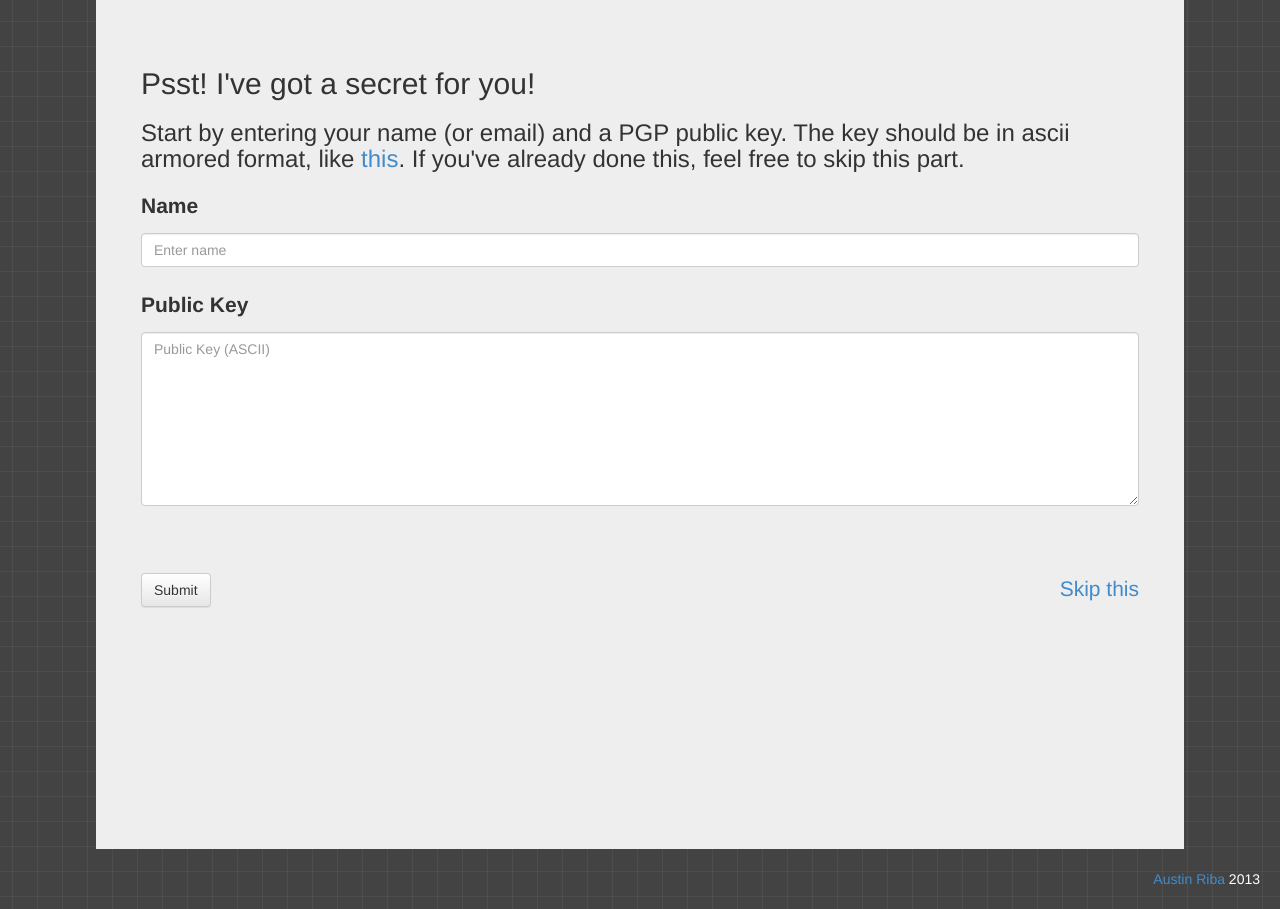
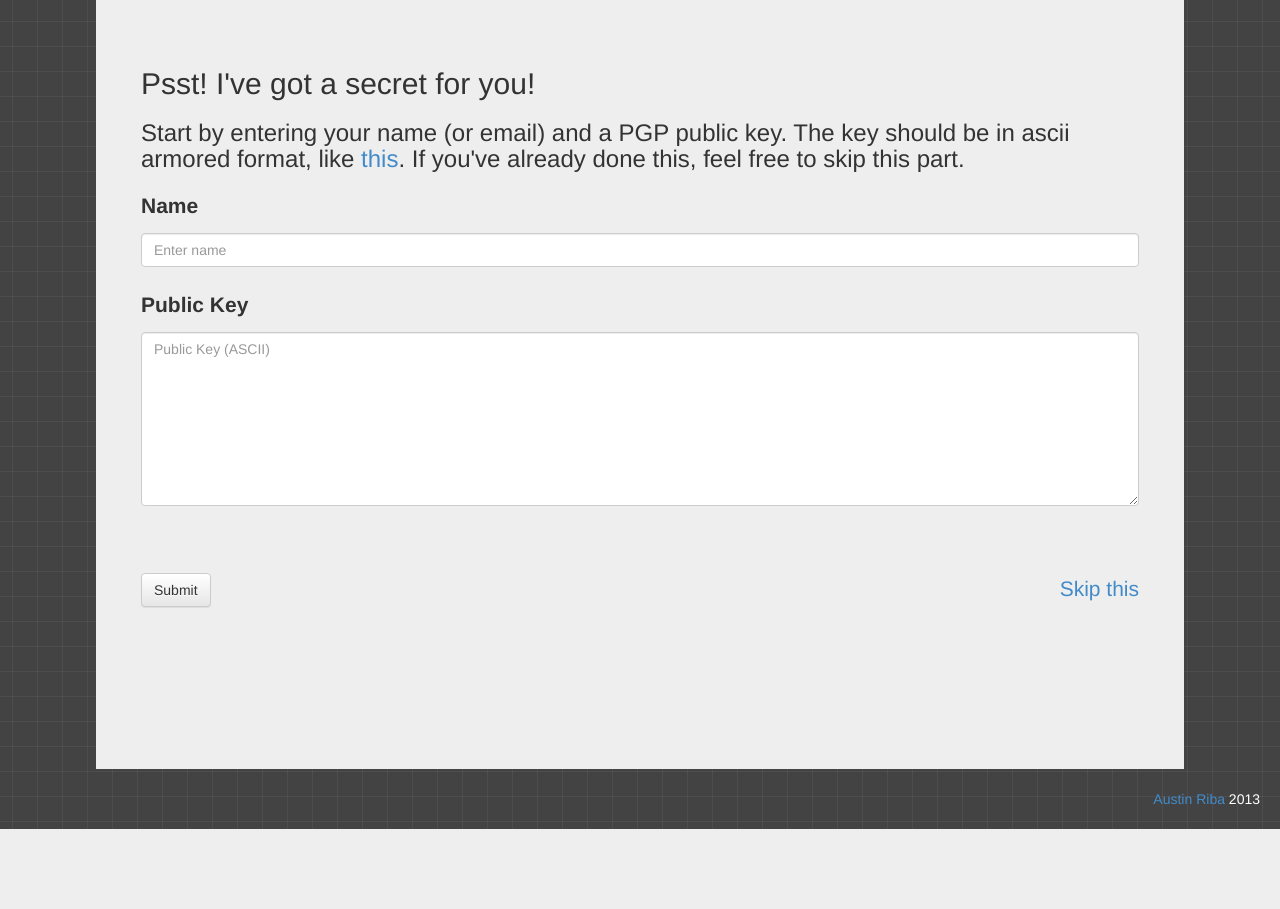
Before and after one commit to Fingel/shaftoe, a PHP site: page /example/index.html in a window 1280 px wide. Shown: the part 41-950 px from the top of the page. After the commit the page ends 870 px from the top, so only its background shows below. Run offline with PHP 8.4, Linux system fonts and the light colour scheme; some libraries are stand-ins or nearby versions.

Commit message:
css updates

```diff
--- a/example/css/main.css
+++ b/example/css/main.css
@@ -14,7 +14,7 @@ body{
 }
 
 .jumbotron{
-    height: 850px;
+    height: 770px;
     width: 85%;
     margin: auto;
 }
--- a/example/index.html
+++ b/example/index.html
@@ -3,7 +3,7 @@
     <head>
         <meta charset="utf-8">
         <meta http-equiv="X-UA-Compatible" content="IE=edge,chrome=1">
-        <title></title>
+        <title>Shaftoe - Simple PGP Web Service</title>
         <meta name="description" content="">
         <meta name="viewport" content="width=device-width">
 
```
